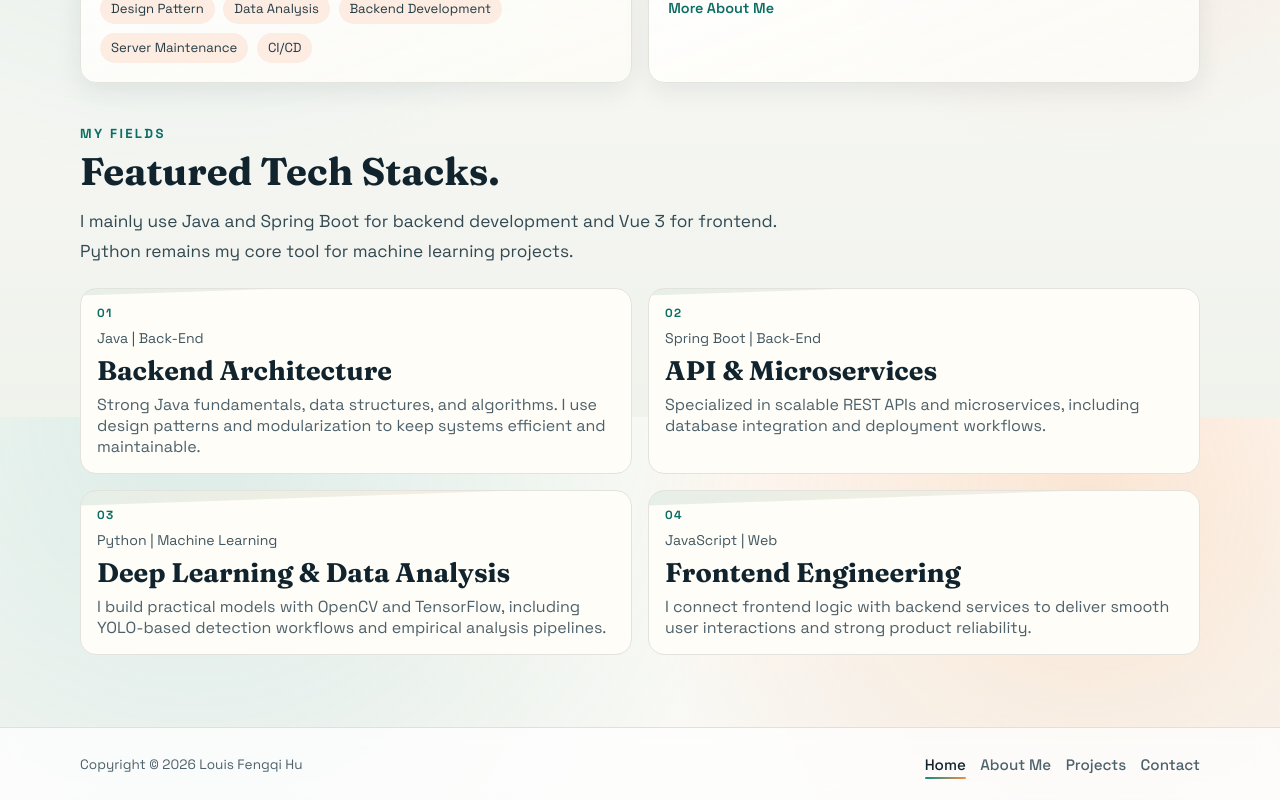
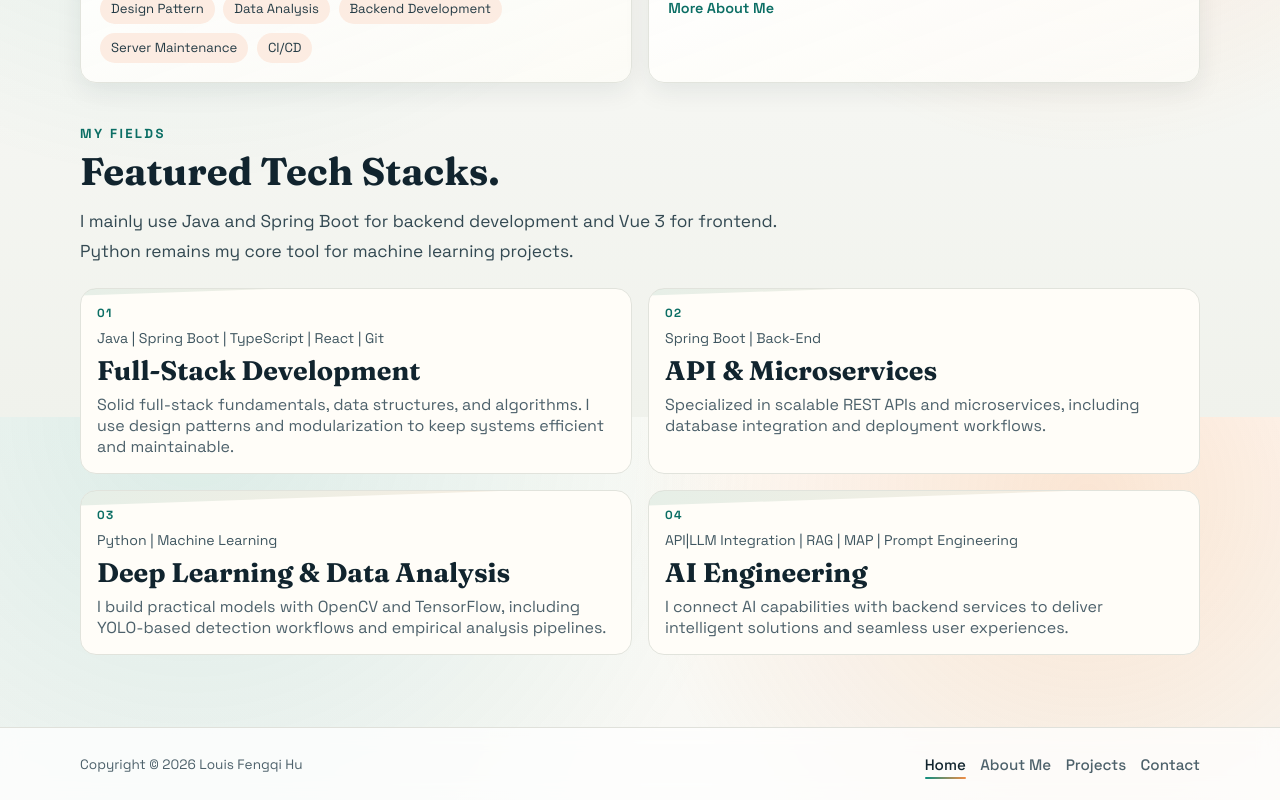
Before and after one commit to FengqiHu/LouisSite, a React (Vite) app: page / in a window 1280 px wide. Shown: the part 1183-1983 px from the top of the page. Built offline with nearby package versions, Linux system fonts and the light colour scheme; no server answers.

Commit message:
update content

```diff
--- a/src/data/siteContent.ts
+++ b/src/data/siteContent.ts
@@ -96,11 +96,11 @@ export const interests = ['Hardwares', 'Photography', 'Music', 'Soccer', 'Movies
 
 export const featuredStacks: StackCard[] = [
   {
-    id: 'java-backend',
-    category: 'Java | Back-End',
-    title: 'Backend Architecture',
+    id: 'full-stack',
+    category: 'Java | Spring Boot | TypeScript | React | Git',
+    title: 'Full-Stack Development',
     detail:
-      'Strong Java fundamentals, data structures, and algorithms. I use design patterns and modularization to keep systems efficient and maintainable.',
+      'Solid full-stack fundamentals, data structures, and algorithms. I use design patterns and modularization to keep systems efficient and maintainable.',
   },
   {
     id: 'spring-boot',
@@ -118,11 +118,11 @@ export const featuredStacks: StackCard[] = [
     icon: '/images/python.webp',
   },
   {
-    id: 'web-frontend',
-    category: 'JavaScript | Web',
-    title: 'Frontend Engineering',
+    id: 'ai-engineering',
+    category: 'API|LLM Integration | RAG | MAP | Prompt Engineering',
+    title: 'AI Engineering',
     detail:
-      'I connect frontend logic with backend services to deliver smooth user interactions and strong product reliability.',
+      'I connect AI capabilities with backend services to deliver intelligent solutions and seamless user experiences.',
     icon: '/images/vue.webp',
   },
 ]
```
